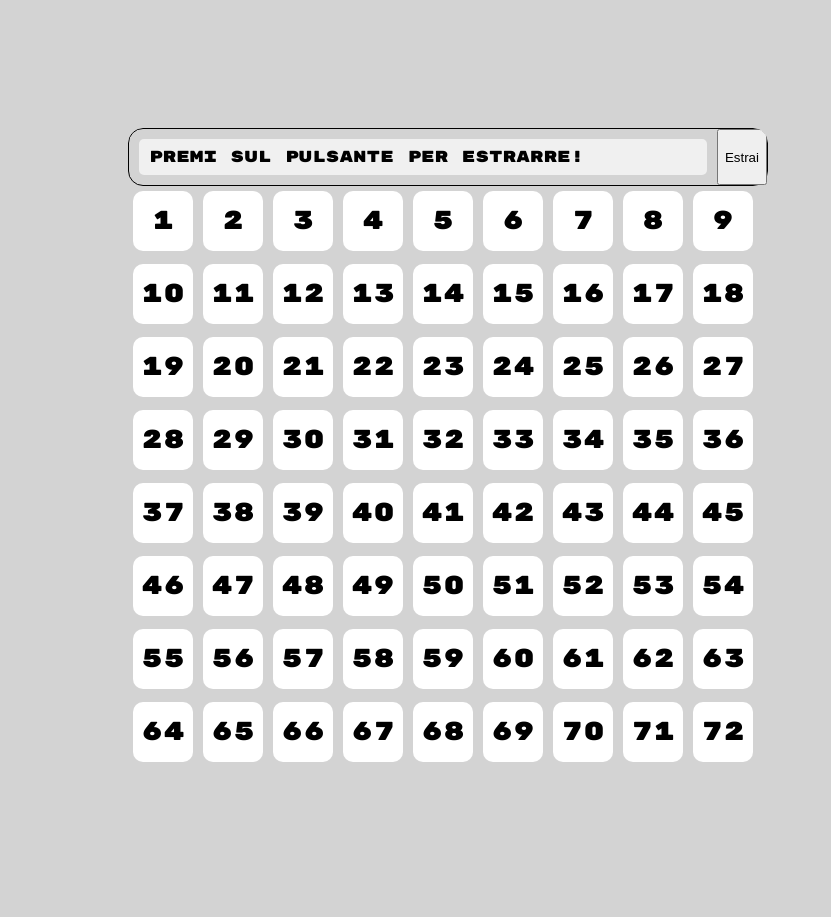
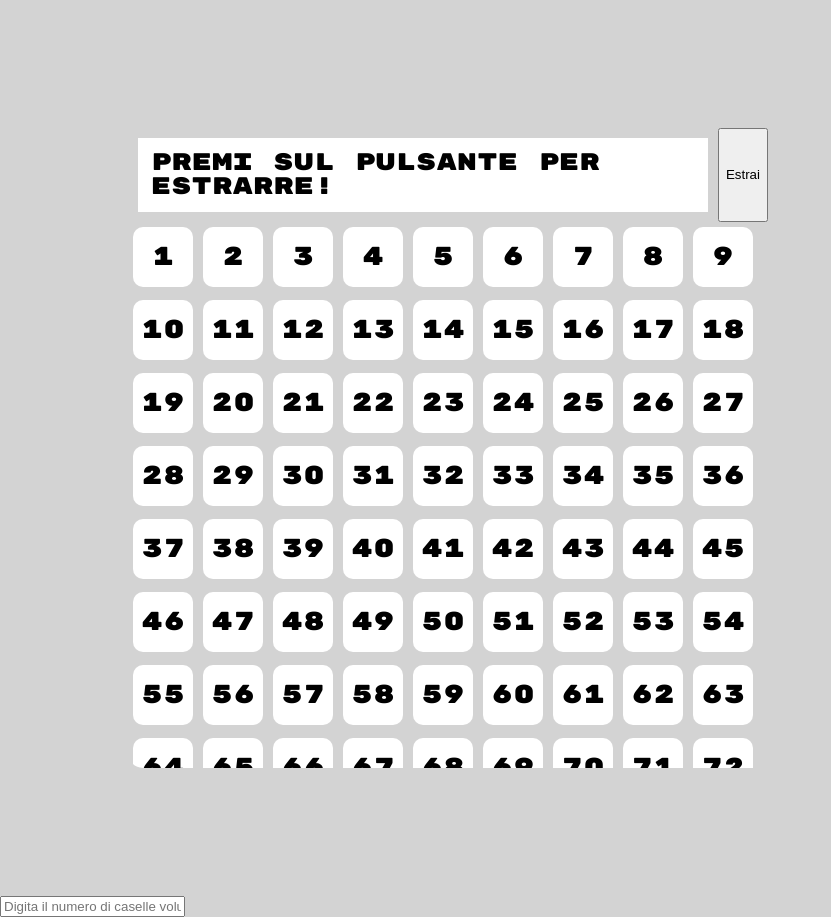
Before and after one commit to Vikappa/Giorno-14, a plain HTML site: page index.html in a window 1280 px wide. Shown: the whole page, without its empty margins (0-831 px from the left). Before the commit the page ends 896 px from the top, so only its background shows below. Drawn offline with Linux system fonts and the light colour scheme.

Commit message:
final pre-chiusura

```diff
--- a/assets/scripts/scripts.js
+++ b/assets/scripts/scripts.js
@@ -1,4 +1,4 @@
-
+let footer = document.getElementById("footer")
 let mainDiv = document.getElementById("mainDiv")
 let numeroNumeri = 76
 
@@ -47,6 +47,11 @@ const costruttoreQuadratino = function (num) {
     return div
 }
 
+let cambiaNumeri = function () {
+    const numeriDigitati = document.getElementById("numeroCaselleVolute")
+    numeroNumeri = numeriDigitati.textContent
+}
+
 const inizializzaComandi = function () {
     const divComandi = document.createElement("div")
     divComandi.style.display = "flex"
@@ -55,7 +60,6 @@ const inizializzaComandi = function () {
     pComandi.id = "pComandi"
     pComandi.innerText = "Premi sul pulsante per estrarre!"
     divComandi.style.borderRadius = "15px"
-    divComandi.style.border = "1px solid black"
     const buttonComandi = document.createElement("button")
     buttonComandi.style.cursor = "pointer"
     buttonComandi.innerText = "Estrai"
@@ -65,6 +69,14 @@ const inizializzaComandi = function () {
     divComandi.appendChild(pComandi)
     divComandi.appendChild(buttonComandi)
     mainDiv.appendChild(divComandi)
+
+    const divSetNumeri = document.createElement("div")
+    const input = document.createElement("input")
+    input.type = "text"
+    input.id = "numeroCaselleVolute"
+    input.placeholder = "Digita il numero di caselle volute"
+    footer.appendChild(input)
+    //footer.appendChild(footer)
 }
 
 const inizializzaGioco = function () {
@@ -77,4 +89,6 @@ const inizializzaGioco = function () {
     }
     mainDiv.appendChild(gameDiv)
 }
+
+
 inizializzaGioco()
--- a/assets/style/style.css
+++ b/assets/style/style.css
@@ -11,7 +11,9 @@ main {
     height: 80vh;
     margin: 10%;
     overflow: hidden;
-    border-radius: 15px;
+    border-top-left-radius: 15px;
+    border-bottom-left-radius: 15px;
+    border-bottom-right-radius: 15px;
 }
 
 .quadratinoNumero {
@@ -40,20 +42,14 @@ main {
 #pComandi {
     display: inline;
     padding: 2%;
-    margin: 1%;
-    top: 0;
-    right: 0;
     margin: 10px;
     background-color: #f0f0f0;
-    padding: 10px;
-    border-radius: 5px;
+    display: flex;
+    background-color: white;
+    font-size: 1.5em;
 }
 
-#pComandi p {
-    display: flex;
-    margin: 2%;
-    background-color: white;
-}
+#pComandi {}
 
 .estratti {
     background-color: red;
--- a/index.html
+++ b/index.html
@@ -13,6 +13,8 @@
     <main id="mainDiv">
 
     </main>
+
+    <div id="footer"></div>
     <script src="./assets/scripts/scripts.js"></script>
 </body>
 
```
